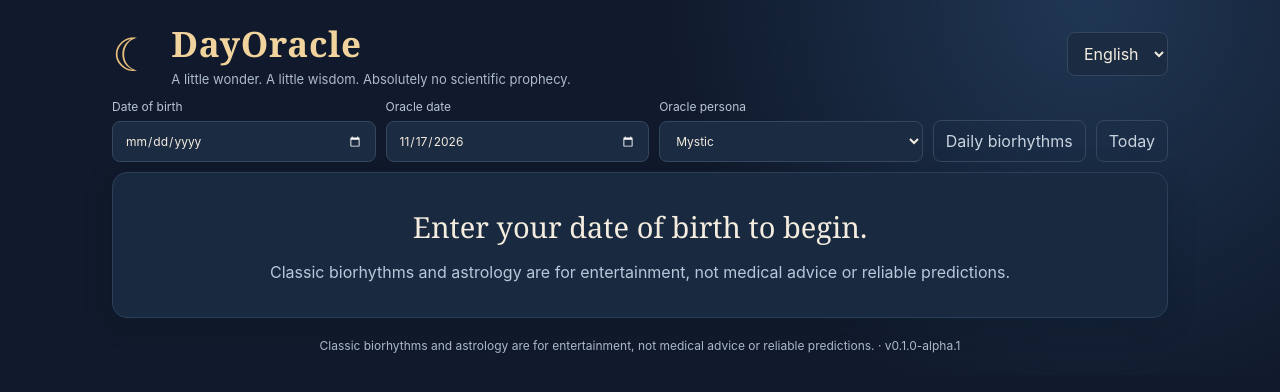
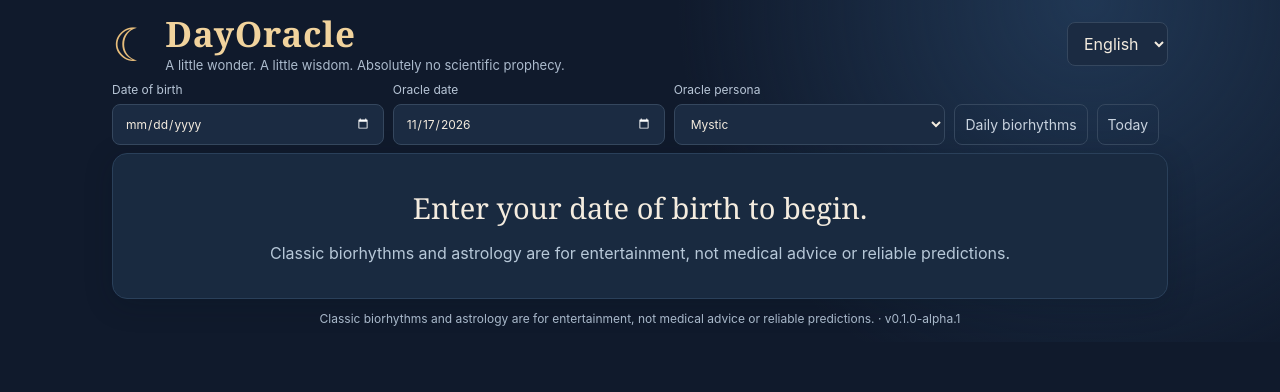
Before and after one commit to ollavarma-create/dayoracle, a React (Vite) app: page / in a window 1280 px wide. Shown: the top 392 px of the page. Built offline with nearby package versions, Linux system fonts and the light colour scheme.

Commit message:
style: keep settings on one row and compact daily oracle view (#7)

```diff
--- a/src/styles.css
+++ b/src/styles.css
@@ -54,3 +54,49 @@ select option{background-color:#1b2b42;color:#f4ecdf}
 .biorhythm-heading h2{font-family:Georgia,serif;font-size:24px;margin:0}
 .biorhythm-heading p{font-size:13px;color:#b8c6d7;margin:0}
 @media(max-width:720px){.inputs{flex-wrap:wrap}.view-switch{order:1}}
+
+/* PR #7: compact settings toolbar and keep the complete oracle view in sight. */
+@media (min-width: 901px) {
+  .inputs {
+    display: grid;
+    grid-template-columns: minmax(145px,1fr) minmax(145px,1fr) minmax(145px,1fr) auto auto auto;
+    align-items: end;
+    gap: 9px;
+  }
+  .inputs label { min-width: 0; width: 100%; }
+  .inputs input, .inputs select { width: 100%; min-width: 0; }
+  .inputs .muted-button { padding: 9px 10px; white-space: nowrap; font-size: 14px; }
+}
+@media (min-width: 721px) and (max-width: 900px) {
+  .inputs { display: grid; grid-template-columns: repeat(3,minmax(0,1fr)); gap: 8px; }
+  .inputs label { min-width: 0; }
+  .inputs input, .inputs select { width: 100%; }
+  .inputs .muted-button { min-width: 0; padding: 9px 8px; font-size: 13px; }
+}
+@media (max-width: 720px) {
+  .inputs { gap: 8px; }
+  .inputs label { min-width: min(145px,100%); }
+  .inputs .muted-button { font-size: 13px; padding: 8px 10px; }
+  .view-switch { order: 0; }
+}
+.shell { padding-top: 15px; padding-bottom: 10px; }
+.header { margin-bottom: 9px; }
+.header .brand { gap: 12px; }
+.header h1 { line-height: 1.08; }
+.inputs { margin-bottom: 8px; }
+.hero { padding: 12px 18px; }
+.hero h2 { margin: 5px 0; line-height: 1.2; font-size: 22px; }
+.bottom-grid { margin: 8px 0; gap: 10px; }
+.bottom-grid .panel { padding: 12px 16px; }
+.bottom-grid .quote { margin: 8px 0 4px; line-height: 1.24; }
+.reflection-question { margin-top: 8px; padding-top: 8px; }
+.reflection-question p { margin-top: 5px; line-height: 1.27; }
+.intentions { margin-top: 8px; gap: 5px; }
+.intent { padding: 7px 10px; }
+.intention-saved { margin-top: 6px; }
+.evening-panel { margin: 8px 0; padding: 12px 16px; }
+.evening-prompt { margin: 5px 0 7px; }
+.evening-note { margin-top: 8px; gap: 5px; }
+.evening-note textarea { min-height: 48px; padding: 8px 10px; }
+.evening-actions { margin-top: 5px; }
+footer { margin-top: 10px; padding-bottom: 4px; }
```
